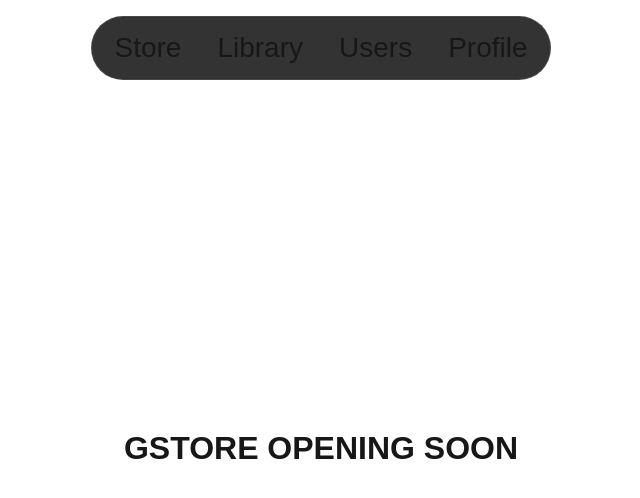
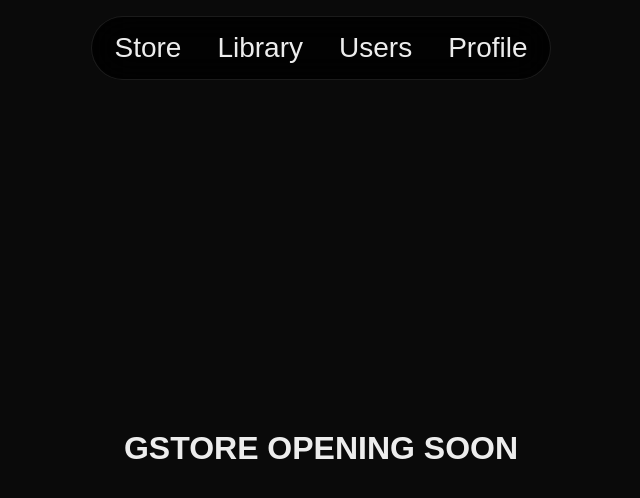
Before and after one commit to ilyas0701/GStore, a Next.js app in the folder frontend/: page / in a window 1280 px wide. Shown: the top 498 px of the page, without its empty margins (319-959 px from the left). Built offline with nearby package versions, Linux system fonts and the light colour scheme.

Commit message:
fix: theme colors fix

```diff
--- a/frontend/src/app/globals.scss
+++ b/frontend/src/app/globals.scss
@@ -3,11 +3,9 @@
   --foreground: #171717;
 }
 
-@media (prefers-color-scheme: dark) {
-  :root {
-    --background: #0a0a0a;
-    --foreground: #ededed;
-  }
+:root {
+  --background: #0a0a0a;
+  --foreground: #ededed;
 }
 
 html,
@@ -18,31 +16,31 @@ body {
 }
 
 body {
+  background: var(--background);
   color: var(--foreground);
-  background: var(--background);
   font-family: Arial, Helvetica, sans-serif;
   -webkit-font-smoothing: antialiased;
   -moz-osx-font-smoothing: grayscale;
   display: flex;
   flex-direction: column;
   align-items: center;
+  gap: 2rem;
+  padding: 1rem;
 
   min-height: 100vh;
-  padding: 1rem;
-  gap: 2rem;
 }
 
 .main-content {
   flex: 1;
+  margin: 0 auto;
   width: 100%;
   max-width: 1280px;
-  margin: 0 auto;
 }
 
 * {
   box-sizing: border-box;
+  margin: 0;
   padding: 0;
-  margin: 0;
 }
 
 a {
```
